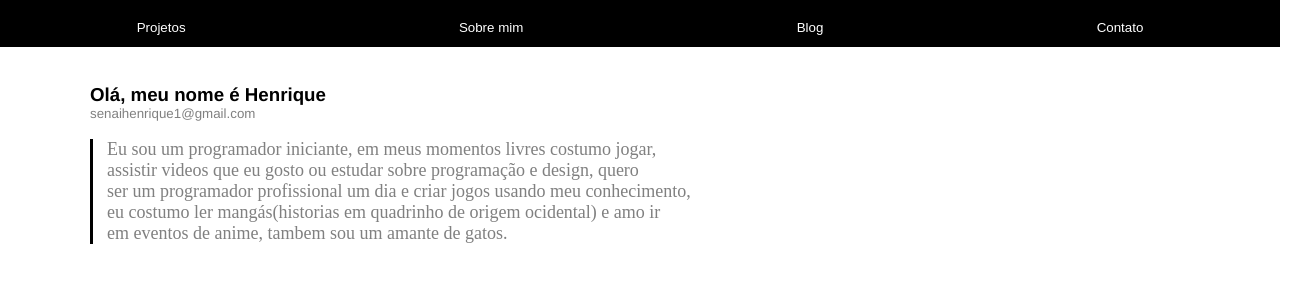
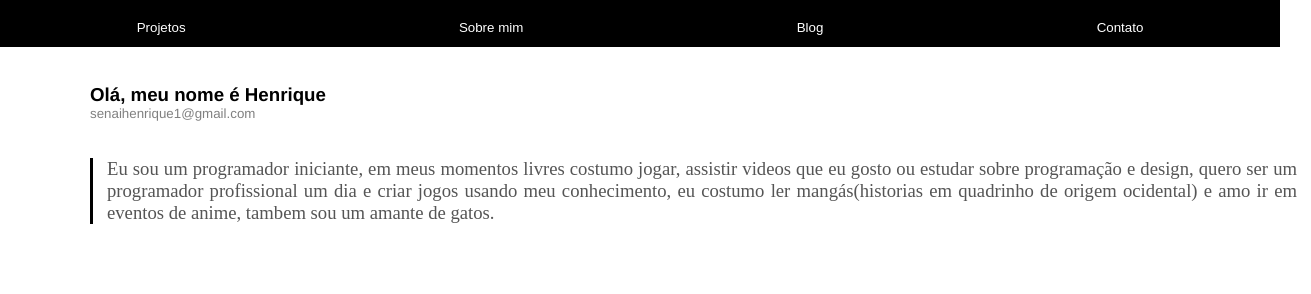
Before and after one commit to HenriqueVe/HenriqueVe.github.io, a plain HTML site: page index.html in a window 1280 px wide. Shown: the part 40-334 px from the top of the page, 1311 px wide, since content can reach past the window. Drawn offline with Linux system fonts and the light colour scheme.

Commit message:
Update index.html

```diff
--- a/index.html
+++ b/index.html
@@ -24,19 +24,14 @@
         <div class="cor2">senaihenrique1@gmail.com</div>
         </br>
         <div class="borde font2">
-            <div>
+            <p>
                 Eu sou um programador iniciante, em meus momentos livres costumo jogar,
-            </div>
-            <div>
-                assistir videos que eu gosto ou estudar sobre programação e design, quero
-            </div>
-            <div>
-                ser um programador profissional um dia e criar jogos usando meu conhecimento,
-            </div>
+                            assistir videos que eu gosto ou estudar sobre programação e design, quero
+            ser um programador profissional um dia e criar jogos usando meu conhecimento,
             eu costumo ler mangás(historias em quadrinho de origem ocidental) e amo ir
-            <div>
                 em eventos de anime, tambem sou um amante de gatos.
-            </div>
+
+            </p>
         </div>
 
         <br>
```
